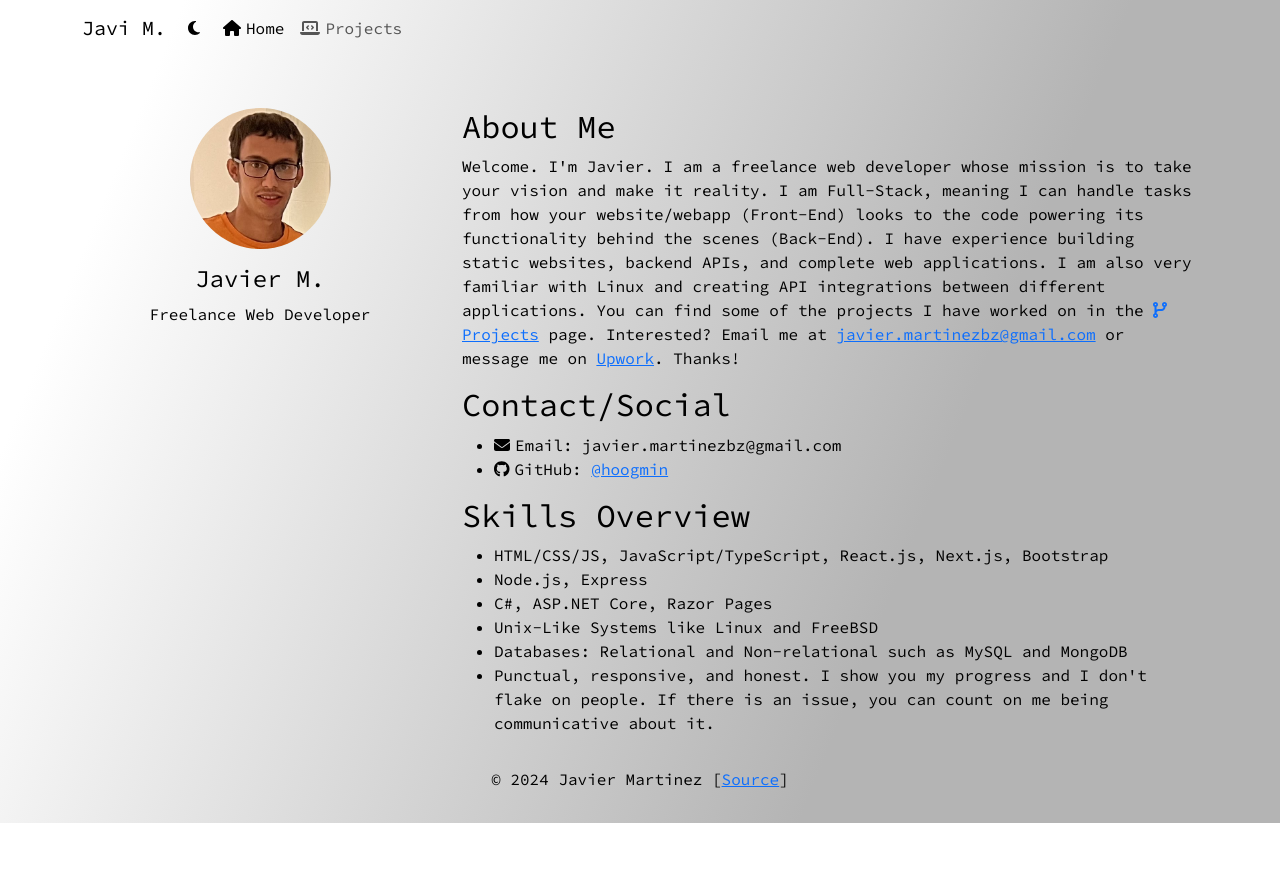
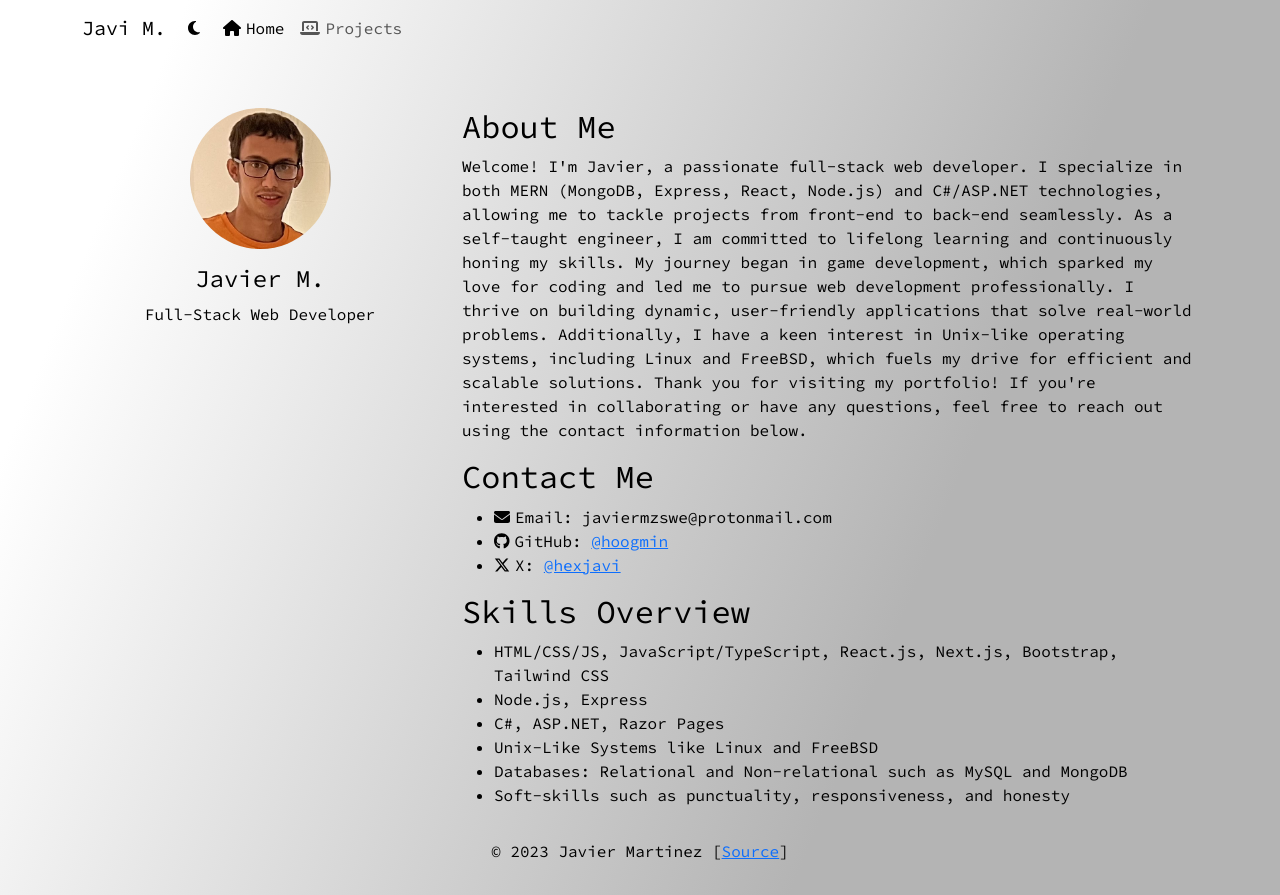
Before and after one commit to hoogmin/jmnxtsite, a Next.js app: page / in a window 1280 px wide. Before the commit the page ends 823 px from the top, so only its background shows below. Built offline with nearby package versions, Linux system fonts and the light colour scheme.

Commit message:
Reframe my site message.

```diff
--- a/app/components/CoolFooter.tsx
+++ b/app/components/CoolFooter.tsx
@@ -1,7 +1,7 @@
 const CoolFooter = () => {
     return (
         <footer>
-            <p>&copy; 2024 Javier Martinez &#91;<a href="https://github.com/hoogmin/jmnxtsite" target="_blank" rel="noopener noreferrer">Source</a>&#93;</p>
+            <p>&copy; {new Date().getUTCFullYear()} Javier Martinez &#91;<a href="https://github.com/hoogmin/jmnxtsite" target="_blank" rel="noopener noreferrer">Source</a>&#93;</p>
         </footer>
     )
 }
--- a/app/page.tsx
+++ b/app/page.tsx
@@ -3,17 +3,26 @@ import Image from 'next/image'
 import styles from '@/styles/Home.module.css'
 import { FontAwesomeIcon } from '@fortawesome/react-fontawesome'
 import { faEnvelope, faCodeBranch } from '@fortawesome/free-solid-svg-icons'
-import { faGithub } from '@fortawesome/free-brands-svg-icons'
+import { faGithub, faXTwitter } from '@fortawesome/free-brands-svg-icons'
 import Link from "next/link"
 
 export const metadata: Metadata = {
+  metadataBase: new URL("https://jmnxtsite.vercel.app"),
   title: "Home | Javier M.",
-  description: "Javier Martinez (@hoogmin) | Freelance Coder",
+  description: "Javier Martinez (@hoogmin) | Full-Stack Developer",
   viewport: "width=device-width, initial-scale=1",
-  robots: "all",
+  robots: "index, follow",
   openGraph: {
     title: "Home | Javier M.",
-    description: "Javier Martinez (@hoogmin) | Freelance Coder"
+    description: "Javier Martinez (@hoogmin) | Full-Stack Developer",
+    images: "https://jmnxtsite.vercel.app/portfolio/jmnxtsite.png"
+  },
+  twitter: {
+    card: "summary_large_image",
+    site: "@hexjavi",
+    title: "Javi M. Full-Stack Dev Portfolio",
+    description: "Javier M's full-stack developer porfolio site.",
+    images: "https://jmnxtsite.vercel.app/portfolio/jmnxtsite.png"
   }
 }
 
@@ -36,31 +45,30 @@ export default function HomePage() {
             </div>
             <div className="mt-3">
               <h4>Javier M.</h4>
-              <p>Freelance Web Developer</p>
+              <p>Full-Stack Web Developer</p>
             </div>
           </div>
           <div className="col-md-8">
             <div className="mt-3 mt-md-0">
               <h2>About Me</h2>
               <p>
-                Welcome. I&apos;m Javier. I am a freelance web developer whose mission is to
-                take your vision and make it reality. I am Full-Stack, meaning I can handle
-                tasks from how your website/webapp &#40;Front-End&#41; looks to the code powering its functionality behind the
-                scenes &#40;Back-End&#41;. I have experience building static websites, backend APIs, and complete web applications.
-                I am also very familiar with Linux and creating API integrations between different applications. You can find some
-                of the projects I have worked on in the <Link href="/projects"><FontAwesomeIcon icon={faCodeBranch}/>Projects</Link> page.
-                Interested? Email me at <a href="mailto:javier.martinezbz@gmail.com">javier.martinezbz@gmail.com</a> or message me on&nbsp;
-                <a href="https://www.upwork.com/freelancers/~01fae346cb0e37280b" rel="noopener noreferrer" target="_blank">Upwork</a>.
-                Thanks!
+                Welcome! I&apos;m Javier, a passionate full-stack web developer.
+                I specialize in both MERN &#40;MongoDB, Express, React, Node.js&#41; and C#/ASP.NET technologies, allowing me to tackle projects from front-end to back-end seamlessly. As a self-taught engineer, I am committed to lifelong learning and continuously honing my skills.
+
+                My journey began in game development, which sparked my love for coding and led me to pursue web development professionally. I thrive on building dynamic, user-friendly applications that solve real-world problems.
+
+                Additionally, I have a keen interest in Unix-like operating systems, including Linux and FreeBSD, which fuels my drive for efficient and scalable solutions.
+
+                Thank you for visiting my portfolio! If you&apos;re interested in collaborating or have any questions, feel free to reach out using the contact information below.
               </p>
-              <h2>Contact&#47;Social</h2>
+              <h2>Contact Me</h2>
               <ul>
                 <li>
                   <FontAwesomeIcon
                     icon={faEnvelope}
                     style={{ marginRight: 5 }}
                   />
-                  Email: javier.martinezbz@gmail.com
+                  Email: javiermzswe@protonmail.com
                 </li>
                 <li>
                   <FontAwesomeIcon
@@ -69,18 +77,22 @@ export default function HomePage() {
                   />
                   GitHub: <a href="https://github.com/hoogmin" target="_blank" rel="noopener noreferrer">@hoogmin</a>
                 </li>
+                <li>
+                  <FontAwesomeIcon
+                    icon={faXTwitter}
+                    style={{ marginRight: 5 }}
+                  />
+                  X: <a href="https://x.com/hexjavi" target="_blank" rel="noopener noreferrer">@hexjavi</a>
+                </li>
               </ul>
               <h2>Skills Overview</h2>
               <ul>
-                <li>HTML/CSS/JS, JavaScript/TypeScript, React.js, Next.js, Bootstrap</li>
+                <li>HTML/CSS/JS, JavaScript/TypeScript, React.js, Next.js, Bootstrap, Tailwind CSS</li>
                 <li>Node.js, Express</li>
-                <li>C#, ASP.NET Core, Razor Pages</li>
+                <li>C#, ASP.NET, Razor Pages</li>
                 <li>Unix-Like Systems like Linux and FreeBSD</li>
                 <li>Databases: Relational and Non-relational such as MySQL and MongoDB</li>
-                <li>
-                  Punctual, responsive, and honest. I show you my progress and I don&apos;t flake on people.
-                  If there is an issue, you can count on me being communicative about it.
-                </li>
+                <li>Soft-skills such as punctuality, responsiveness, and honesty</li>
               </ul>
             </div>
           </div>
```
Also changed, not shown: public/portfolio/jmnxtsite.png. Lines whose indentation alone changed are shown as unchanged.
